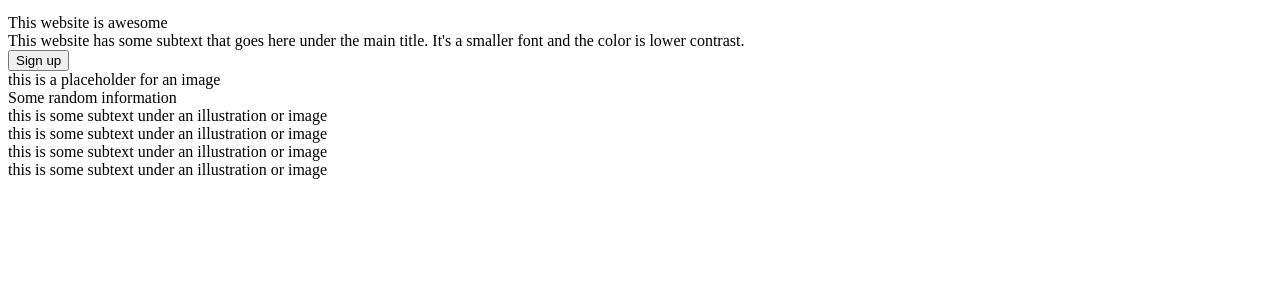
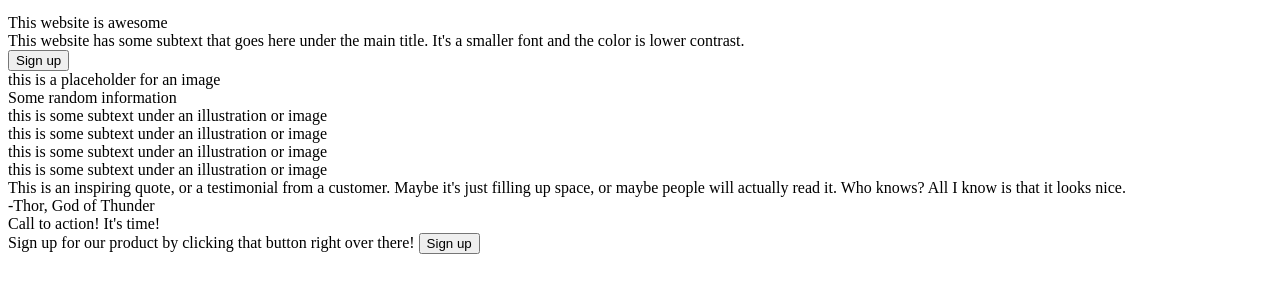
Before and after one commit to Hando28/landing-page, a plain HTML site: page index.html in a window 1280 px wide. Shown: the part 98-390 px from the top of the page. Drawn offline with Linux system fonts and the light colour scheme.

Commit message:
create fourth container, modal container, text, and sign up button

```diff
--- a/index.html
+++ b/index.html
@@ -42,5 +42,19 @@
         </div>
 
     </div>
+
+    <div class="container-3">
+        <div class="quote">This is an inspiring quote, or a testimonial from a customer. Maybe it's just filling up space, or maybe people will actually read it. Who knows? All I know is that it looks nice.</div>
+        <div class="thor">-Thor, God of Thunder</div>
+    </div>
+
+    <div class="container-4">
+        <div class="modal">
+            <div class="modal-header">Call to action! It's time!</div>
+            <div class="modal-info">Sign up for our product by clicking that button right over there!
+                <button class="modal-Sign-up">Sign up</button>
+            </div>
+        </div>
+    </div>
 </body>
 </html>
```
